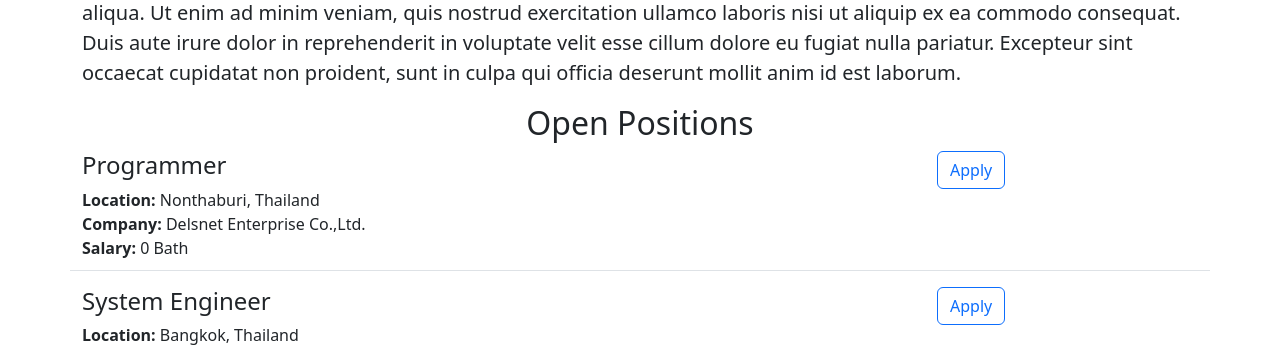
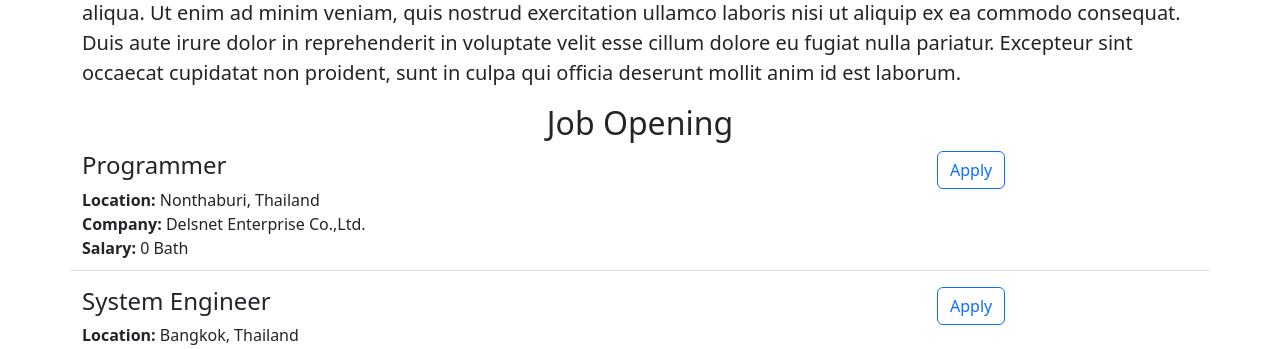
Before and after one commit to wongsatonk/wongsatonk-careers-website-v2, a Flask app: page / in a window 1280 px wide. Shown: the part 991-1340 px from the top of the page. Run offline with Flask 3, Linux system fonts and the light colour scheme.

Commit message:
Change some text

```diff
--- a/templates/home.html
+++ b/templates/home.html
@@ -24,7 +24,7 @@
     Lorem ipsum dolor sit amet, consectetur adipiscing elit, sed do eiusmod tempor incididunt ut labore et dolore magna aliqua. Ut enim ad minim veniam, quis nostrud exercitation ullamco laboris nisi ut aliquip ex ea commodo consequat. Duis aute irure dolor in reprehenderit in voluptate velit esse cillum dolore eu fugiat nulla pariatur. Excepteur sint occaecat cupidatat non proident, sunt in culpa qui officia deserunt mollit anim id est laborum.
   </p>
 
-  <h2 class="text-center mt-2">Open Positions</h2>
+  <h2 class="text-center mt-2">Job Opening</h2>
   <div>
     <!-- {{jobs}} -->
     {% for job in jobs %}
```
